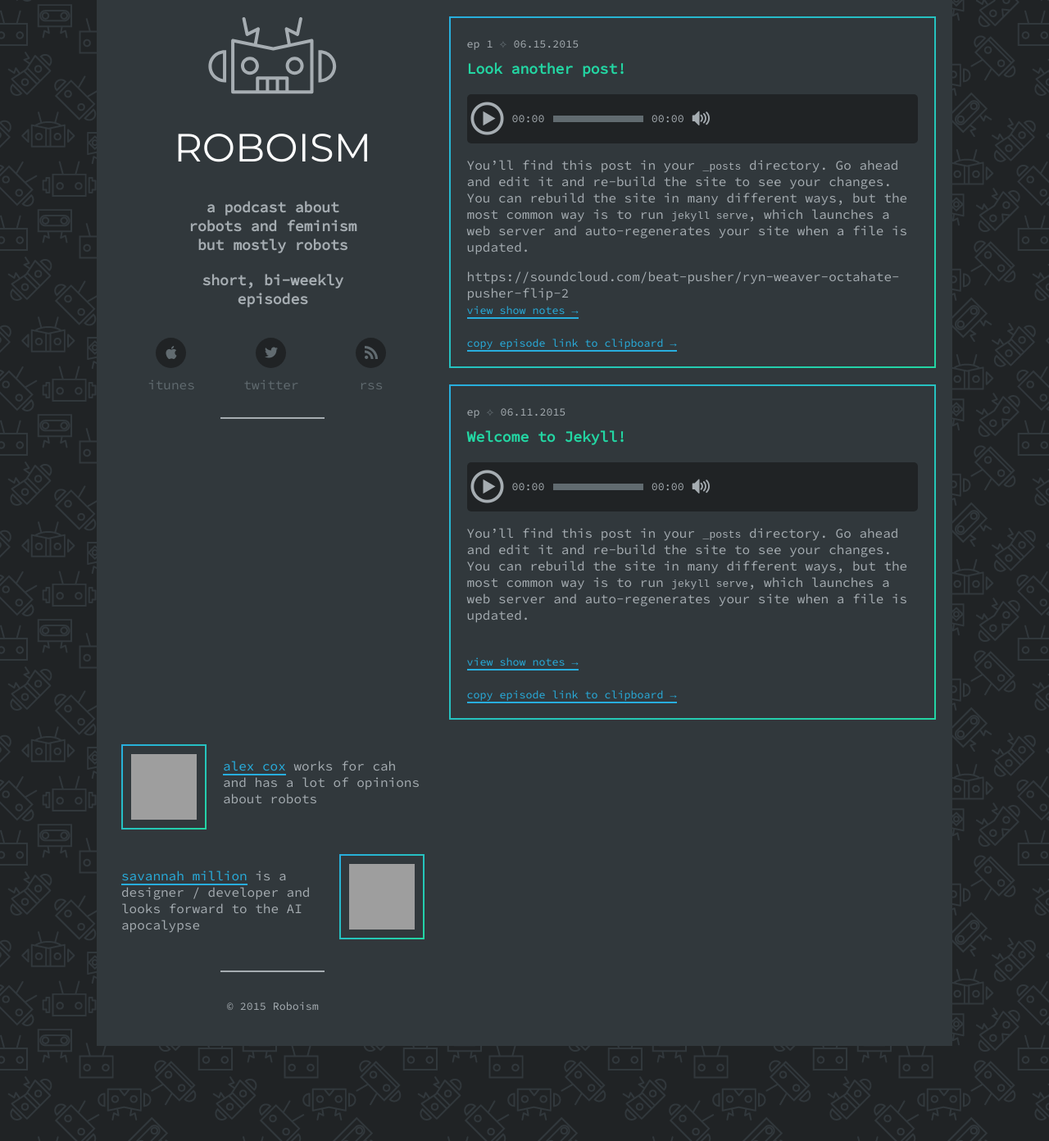
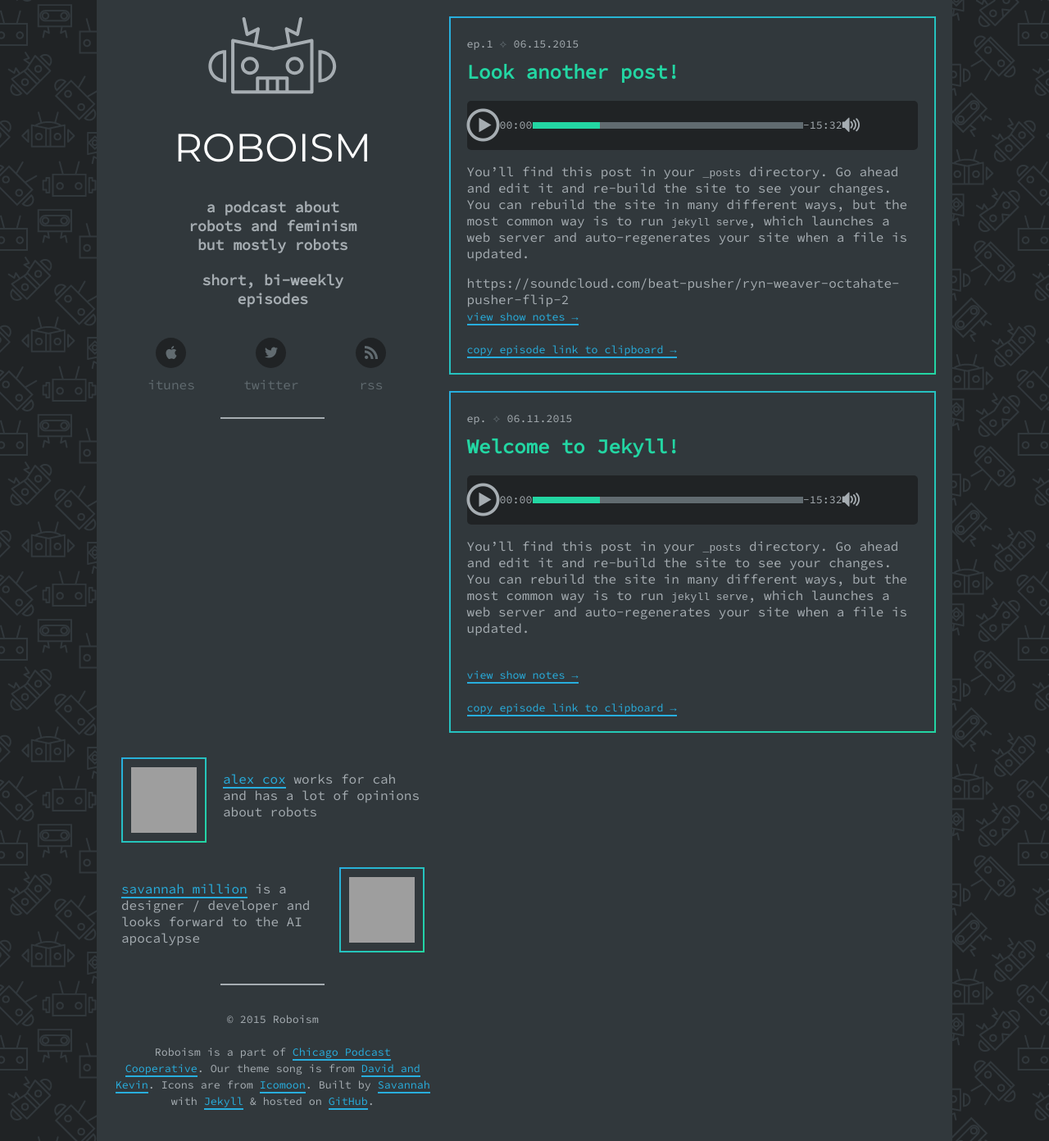
Before and after one commit to savannahmillion/roboism, a Jekyll site: the page built from index.html, in a window 1280 px wide, cut to the strip 0-1392 px from the top of the page. Shown: the whole strip at 82% size. Built offline with Jekyll 4.4.1, drawn with Linux system fonts in a browser that asks for light colours; grey boxes are pictures that could not be loaded.

Commit message:
continued audio gui work

```diff
--- a/_includes/footer.html
+++ b/_includes/footer.html
@@ -12,7 +12,10 @@
       </div>
 
       <div class="copyright">
-        <small>&copy; 2015 Roboism</small>
+        <small>
+          &copy; 2015 Roboism<br/><br/>
+          Roboism is a part of <a href="http://chicagopodcastcoop.com/">Chicago Podcast Cooperative</a>. Our theme song is from <a href="http://davidandkevin.bandcamp.com/">David and Kevin</a>. Icons are from <a href="#">Icomoon</a>. Built by <a href="#">Savannah</a> with <a href="#">Jekyll</a> &amp; hosted on <a href="#">GitHub</a>.
+        </small>
       </div>
 
   </footer>
--- a/_layouts/post.html
+++ b/_layouts/post.html
@@ -3,12 +3,12 @@ layout: default
 ---
 <div class="post">
 	<small>ep {{ page.number }} <span class="grey-color">&#10209;</span> {{ page.date | date: "%m.%-d.%Y" }}</small>
-      <h3><a href="{{ page.url | prepend: site.baseurl }}">{{ page.title }}</a></h3>
+      <h2><a href="{{ page.url | prepend: site.baseurl }}">{{ page.title }}</a></h2>
 
   <article class="post-content">
     {{ content }}
   </article>
 
-  <a href="#"><button>&larr; back to episode list</button></a>
+  <a href="{{ site.baseurl }}/" class="button">&larr; back to episode list</a>
 
 </div>
--- a/_sass/_base.scss
+++ b/_sass/_base.scss
@@ -63,6 +63,11 @@ h1 {
     }
 }
 
+h2 {
+    font-size: 1.5em;
+    margin: 0px 0px 20px 0px;
+}
+
 h3 {
     font-size: 1.125em;
     margin: 0px 0px 20px 0px;
@@ -92,7 +97,6 @@ ul.social-icons {
         &:before {
             font-family: 'icomoon';
             speak: none;
-            //content: "\ea94";
             display: block;
             padding: 10px;
             width: 17px;
@@ -170,7 +174,7 @@ footer {
       -webkit-border-image: -webkit-linear-gradient(top left, $blue 0%, $green 100%);
       border-image: linear-gradient(to bottom right, $blue 0%, $green 100%);
       border-image-slice: 1;
-    h3 {
+    h2 {
         margin-top: 10px;
         a {
             color: $green;
@@ -191,7 +195,7 @@ div.audio-embed {
     border-radius: 5px;
     div {
         float: left;
-        margin: 0 5px 0 5px;
+        //margin: 0 5px 0 5px;
         //display: inline-block;
         position: relative;
         top: 50%;
@@ -202,27 +206,52 @@ div.audio-embed {
     }
 }
 .progress-bar {
-    width: 20%;
-    //position: absolute;
-    //margin: 0px 40px 0px 40px !important;
-}
-
-.progress-bar {
-    //width: 50px;
+    width: 60%;
     height: 8px;
     background-color: $light-grey;
 }
 
-i.play {
+.progress {
+    width: 25%;
+    height: 8px;
+    background-color: $green;
+    position: absolute;
+}
+
+i.play, i.pause {
     font-size: 2.5em;
     &:hover {
         cursor: pointer;
     }
 }
 
-i.mute {
+i.pause {
+    position: absolute;
+    top: 0;
+    visibility: hidden;
+}
+
+i.on, i.mute {
     font-size: 1.25em;
     &:hover {
         cursor: pointer;
     }
 }
+
+i.mute {
+    position: absolute;
+    top: 0;
+    visibility: hidden;
+}
+
+
+.button {
+    display: inline-block;
+    padding: 10px;
+    margin: 30px auto 30px auto;
+    border: solid 2px transparent;
+      -moz-border-image: -moz-linear-gradient(top left, $blue 0%, $green 100%);
+      -webkit-border-image: -webkit-linear-gradient(top left, $blue 0%, $green 100%);
+      border-image: linear-gradient(to bottom right, $blue 0%, $green 100%);
+      border-image-slice: 1;
+}
--- a/css/main.scss
+++ b/css/main.scss
@@ -24,11 +24,11 @@ $green: #23D6A3;
 //Icomoon
 @font-face {
 	font-family: 'icomoon';
-	src:url('../fonts/icomoon.eot?lbcmvm');
-	src:url('../fonts/icomoon.eot?#iefixlbcmvm') format('embedded-opentype'),
-		url('../fonts/icomoon.ttf?lbcmvm') format('truetype'),
-		url('../fonts/icomoon.woff?lbcmvm') format('woff'),
-		url('../fonts/icomoon.svg?lbcmvm#icomoon') format('svg');
+	src:url('../fonts/icomoon.eot?-du3p2c');
+	src:url('../fonts/icomoon.eot?#iefix-du3p2c') format('embedded-opentype'),
+		url('../fonts/icomoon.ttf?-du3p2c') format('truetype'),
+		url('../fonts/icomoon.woff?-du3p2c') format('woff'),
+		url('../fonts/icomoon.svg?-du3p2c#icomoon') format('svg');
 	font-weight: normal;
 	font-style: normal;
 }
@@ -47,13 +47,13 @@ $green: #23D6A3;
 	-moz-osx-font-smoothing: grayscale;
 }
 
-.icon-play2:before {
+.icon-play:before {
 	content: "\ea15";
 }
-.icon-volume-high:before {
+.icon-volume-on:before {
 	content: "\ea26";
 }
-.icon-volume-mute2:before {
+.icon-volume-mute:before {
 	content: "\ea2a";
 }
 .icon-twitter:before {
@@ -64,6 +64,9 @@ $green: #23D6A3;
 }
 .icon-apple:before {
 	content: "\eabf";
+}
+.icon-pause:before {
+	content: "\ea16";
 }
 
 // $spacing-unit:     30px;
--- a/index.html
+++ b/index.html
@@ -6,15 +6,23 @@ layout: default
 
   {% for post in site.posts %}
     <div class="featured-ep">
-      <small>ep {{ post.number }} <span class="grey-color">&#10209;</span> {{ post.date | date: "%m.%-d.%Y" }}</small>
-      <h3><a href="{{ post.url | prepend: site.baseurl }}">{{ post.title }}</a></h3>
+      <small>ep.{{ post.number }} <span class="grey-color">&#10209;</span> {{ post.date | date: "%m.%-d.%Y" }}</small>
+      <h2><a href="{{ post.url | prepend: site.baseurl }}">{{ post.title }}</a></h2>
 
       <div class="audio-embed">
-        <div class="play-pause-mute"><i class="icon-play2 play"></i></div>
+        <div class="play-pause">
+          <i class="icon-play play"></i>
+          <i class="icon-pause pause"></i>
+        </div>
         <div><small>00:00</small></div>
-        <div class="progress-bar"></div>
-        <div><small>00:00</small></div>
-        <div class="play-pause-mute"><i class="icon-volume-high mute"></i></div>
+        <div class="progress-bar">
+          <div class="progress"></div>
+        </div>
+        <div><small>-15:32</small></div>
+        <div class="volume">
+          <i class="icon-volume-on on"></i>
+          <i class="icon-volume-mute mute"></i>
+        </div>
       </div>
 
       {{ post.excerpt }}
```
Also changed, not shown: fonts/selection.json (+46 -14 lines), fonts/icomoon.ttf, fonts/icomoon.woff, 2 other files.
